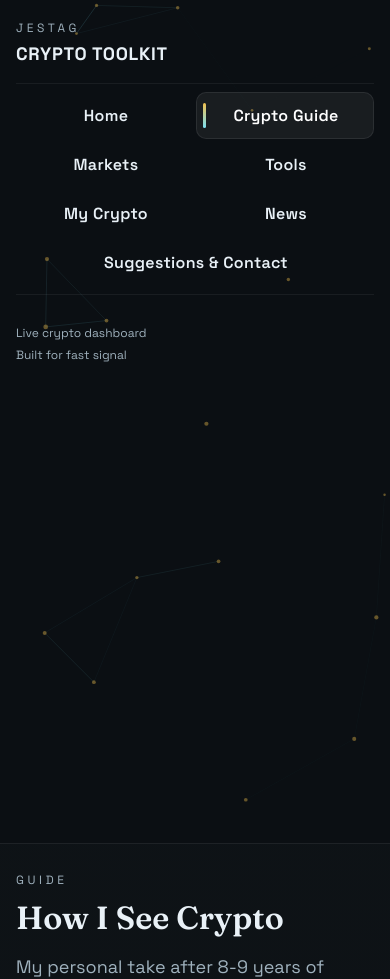
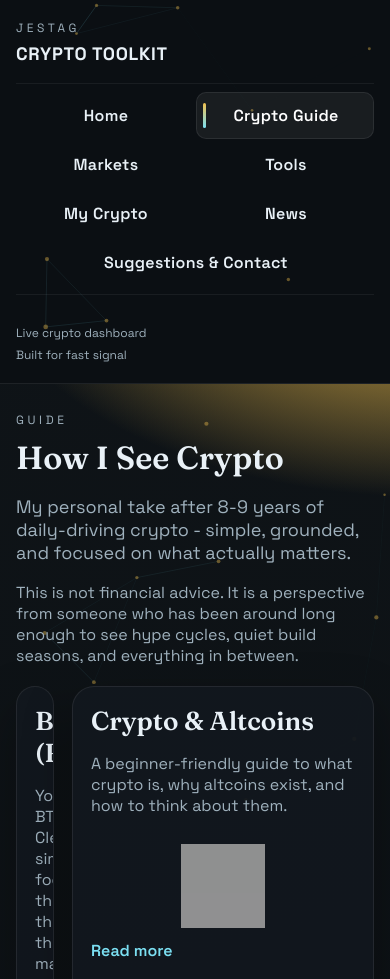
Before and after one commit to Jestag-CryptoJarcc/crypto-tools, a Flask app: page /guide in a window 390 px wide. Shown: the top 979 px of the page. Run offline with Flask 3, Linux system fonts and the light colour scheme; grey boxes are pictures that could not be loaded.

Commit message:
Fix mobile guide spacing and sidebar height

```diff
--- a/static/style.css
+++ b/static/style.css
@@ -847,6 +847,9 @@
 }
 
 @media (max-width: 900px) {
+    .app-shell {
+        min-height: auto;
+    }
     .card.widget-expanded {
         inset: 6vh 6vw auto 6vw;
     }
@@ -863,10 +866,12 @@
     .side {
         position: static;
         height: auto;
+        min-height: 0;
         border-right: none;
         border-bottom: 1px solid rgba(255, 255, 255, 0.08);
         display: flex;
         flex-direction: column;
+        padding-bottom: 12px;
     }
     .side-nav {
         flex-direction: row;
@@ -899,6 +904,10 @@
 
     .page.wide {
         padding: 18px 16px 48px;
+    }
+
+    .guide-grid {
+        gap: 22px;
     }
 }
 
```
